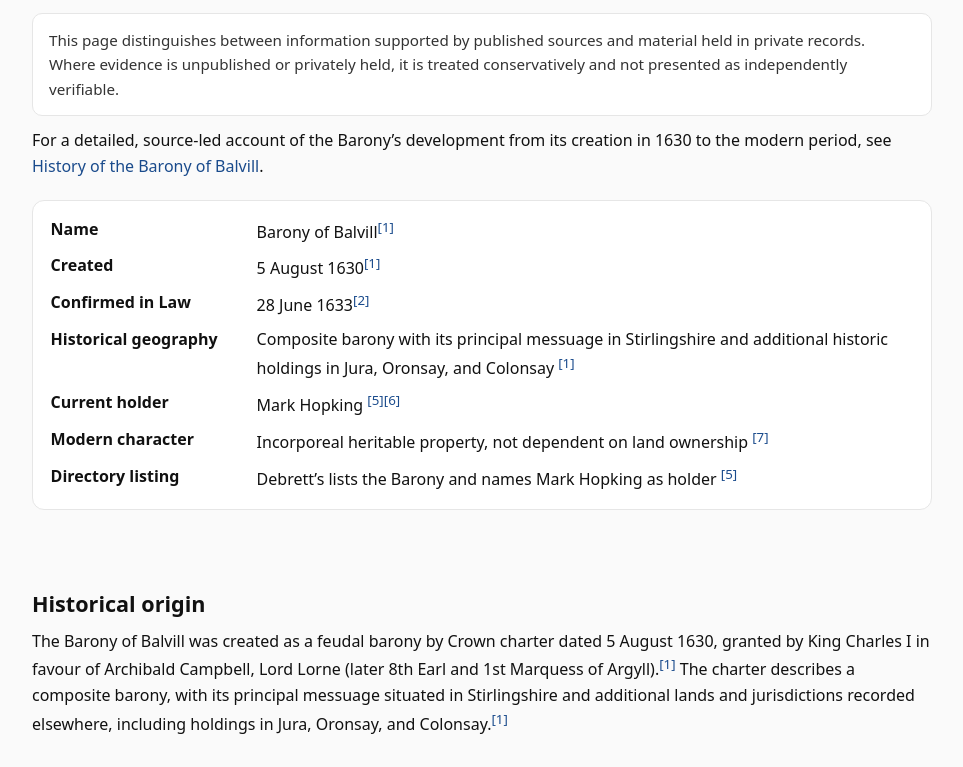
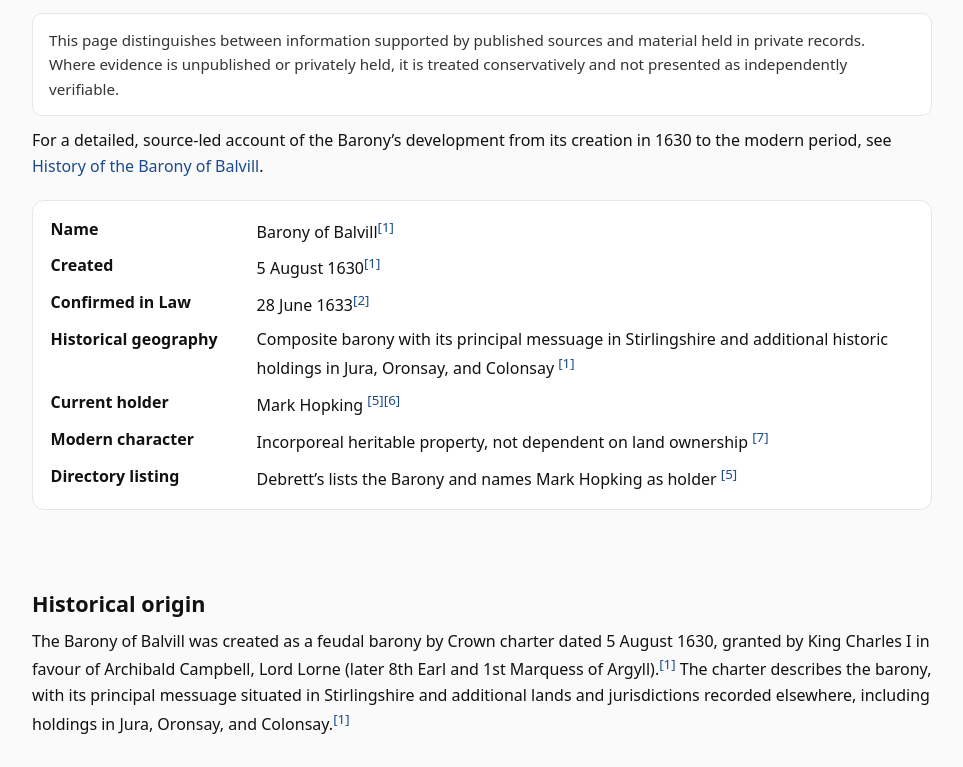
Before and after one commit to 82jbqm7shd-stack/barony, a plain HTML site: page index.html in a window 1280 px wide. Shown: the part 185-952 px from the top of the page, without its empty margins (158-1121 px from the left). Drawn offline with Linux system fonts and the light colour scheme.

Commit message:
index.html

```diff
--- a/index.html
+++ b/index.html
@@ -212,7 +212,7 @@
       <p>
         The Barony of Balvill was created as a feudal barony by Crown charter dated 5 August 1630, granted by King Charles I
         in favour of Archibald Campbell, Lord Lorne (later 8th Earl and 1st Marquess of Argyll).<sup><a href="#ref-1">[1]</a></sup>
-        The charter describes a composite barony, with its principal messuage situated in Stirlingshire and additional lands
+        The charter describes the barony, with its principal messuage situated in Stirlingshire and additional lands
         and jurisdictions recorded elsewhere, including holdings in Jura, Oronsay, and Colonsay.<sup><a href="#ref-1">[1]</a></sup>
       </p>
     </section>
```
